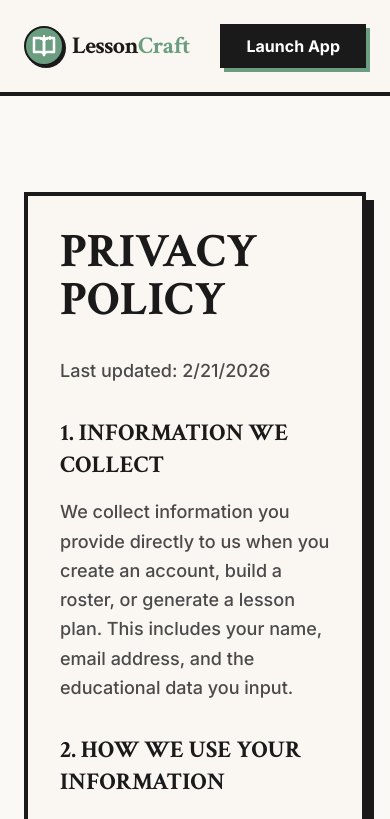
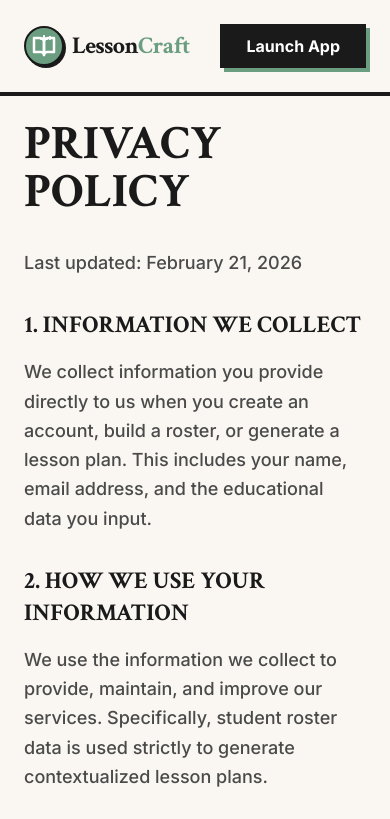
Before and after one commit to CheickDiakite-yikes/AI-Lessons-k12, a Next.js app: page /privacy in a window 390 px wide. Shown: the top 819 px of the page. Built offline with nearby package versions, Linux system fonts and the light colour scheme.

Commit message:
fix: Update static dates and layout on legal pages
Replaces dynamic dates with static ones for the copyright year and "Last updated" fields in the footer, privacy policy, and terms of service. Also refactors layout and padding for these pages to improve responsiveness.

```diff
--- a/app/privacy/page.tsx
+++ b/app/privacy/page.tsx
@@ -5,11 +5,11 @@ export default function PrivacyPage() {
   return (
     <div className="min-h-screen bg-[var(--color-whisper-white)] font-sans text-[var(--color-deep-ink)] flex flex-col">
       <PublicNav />
-      <main className="flex-1 py-24 px-6 max-w-4xl mx-auto w-full">
-        <div className="bg-[var(--color-crisp-page)] border-4 border-[var(--color-deep-ink)] p-8 md:p-12 shadow-[8px_8px_0px_0px_var(--color-deep-ink)]">
+      <main className="flex-1 md:py-24 md:px-6 max-w-4xl mx-auto w-full">
+        <div className="bg-[var(--color-crisp-page)] border-b-4 md:border-4 border-[var(--color-deep-ink)] p-6 md:p-12 md:shadow-[8px_8px_0px_0px_var(--color-deep-ink)]">
           <h1 className="text-5xl font-serif font-black mb-8 uppercase">Privacy Policy</h1>
           <div className="space-y-6 text-lg text-[var(--color-charcoal-grey)] font-medium leading-relaxed">
-            <p>Last updated: {new Date().toLocaleDateString()}</p>
+            <p>Last updated: February 21, 2026</p>
             <h2 className="text-2xl font-black text-[var(--color-deep-ink)] mt-8 mb-4 uppercase">1. Information We Collect</h2>
             <p>We collect information you provide directly to us when you create an account, build a roster, or generate a lesson plan. This includes your name, email address, and the educational data you input.</p>
 
--- a/app/terms/page.tsx
+++ b/app/terms/page.tsx
@@ -5,11 +5,11 @@ export default function TermsPage() {
   return (
     <div className="min-h-screen bg-[var(--color-whisper-white)] font-sans text-[var(--color-deep-ink)] flex flex-col">
       <PublicNav />
-      <main className="flex-1 py-24 px-6 max-w-4xl mx-auto w-full">
-        <div className="bg-[var(--color-crisp-page)] border-4 border-[var(--color-deep-ink)] p-8 md:p-12 shadow-[8px_8px_0px_0px_var(--color-deep-ink)]">
+      <main className="flex-1 md:py-24 md:px-6 max-w-4xl mx-auto w-full">
+        <div className="bg-[var(--color-crisp-page)] border-b-4 md:border-4 border-[var(--color-deep-ink)] p-6 md:p-12 md:shadow-[8px_8px_0px_0px_var(--color-deep-ink)]">
           <h1 className="text-5xl font-serif font-black mb-8 uppercase">Terms of Service</h1>
           <div className="space-y-6 text-lg text-[var(--color-charcoal-grey)] font-medium leading-relaxed">
-            <p>Last updated: {new Date().toLocaleDateString()}</p>
+            <p>Last updated: February 21, 2026</p>
             <h2 className="text-2xl font-black text-[var(--color-deep-ink)] mt-8 mb-4 uppercase">1. Acceptance of Terms</h2>
             <p>By accessing or using LessonCraft, you agree to be bound by these Terms of Service and all applicable laws and regulations.</p>
 
--- a/components/PublicFooter.tsx
+++ b/components/PublicFooter.tsx
@@ -16,7 +16,7 @@ export function PublicFooter() {
             Empowering educators with AI-driven, highly differentiated lesson planning. Craft lessons, not stress.
           </p>
           <p className="text-[var(--color-charcoal-grey)] font-mono text-sm">
-            © {new Date().getFullYear()} LessonCraft. All rights reserved.
+            © 2026 LessonCraft. All rights reserved.
           </p>
         </div>
 
```
